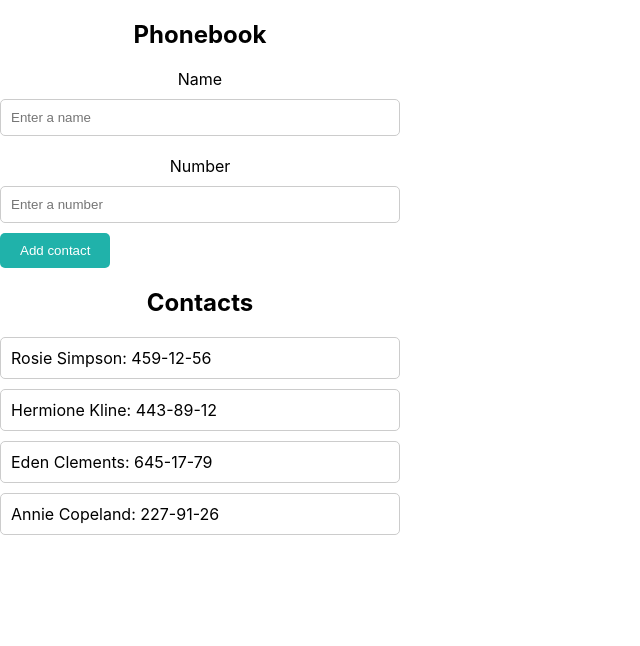
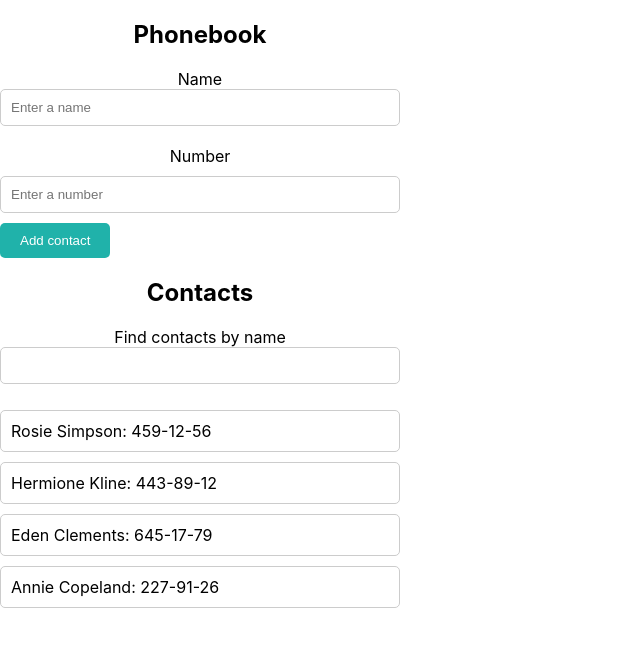
Before and after one commit to Katharinaad/goit-react-hw-02-phonebook, a React (Create React App) app: page / in a window 1280 px wide. Shown: the top 646 px of the page, without its empty margins (0-640 px from the left). Built offline with nearby package versions, Linux system fonts and the light colour scheme.

Commit message:
Update App.jsx

```diff
--- a/src/components/App.jsx
+++ b/src/components/App.jsx
@@ -48,13 +48,7 @@ export class App extends Component {
       >
         <h2>Phonebook</h2>
         <form onSubmit={this.handleSubmit}>
-          <label
-            style={{
-              display: 'flex',
-              gap: '10px',
-              marginBottom: '10px',
-            }}
-          >
+          <label>
             Name
             <input
               type="text"
@@ -67,7 +61,7 @@ export class App extends Component {
               required
             />
           </label>
-          <label style={{}}>Number</label>
+          <label>Number</label>
           <input
             type="tel"
             name="number"
@@ -80,7 +74,12 @@ export class App extends Component {
           />
           <button type="submit">Add contact</button>
         </form>
+
         <h2>Contacts</h2>
+        <label>
+          Find contacts by name
+          <input />
+        </label>
         <ul>
           {contacts.map(contact => (
             <li key={contact.id}>
```
